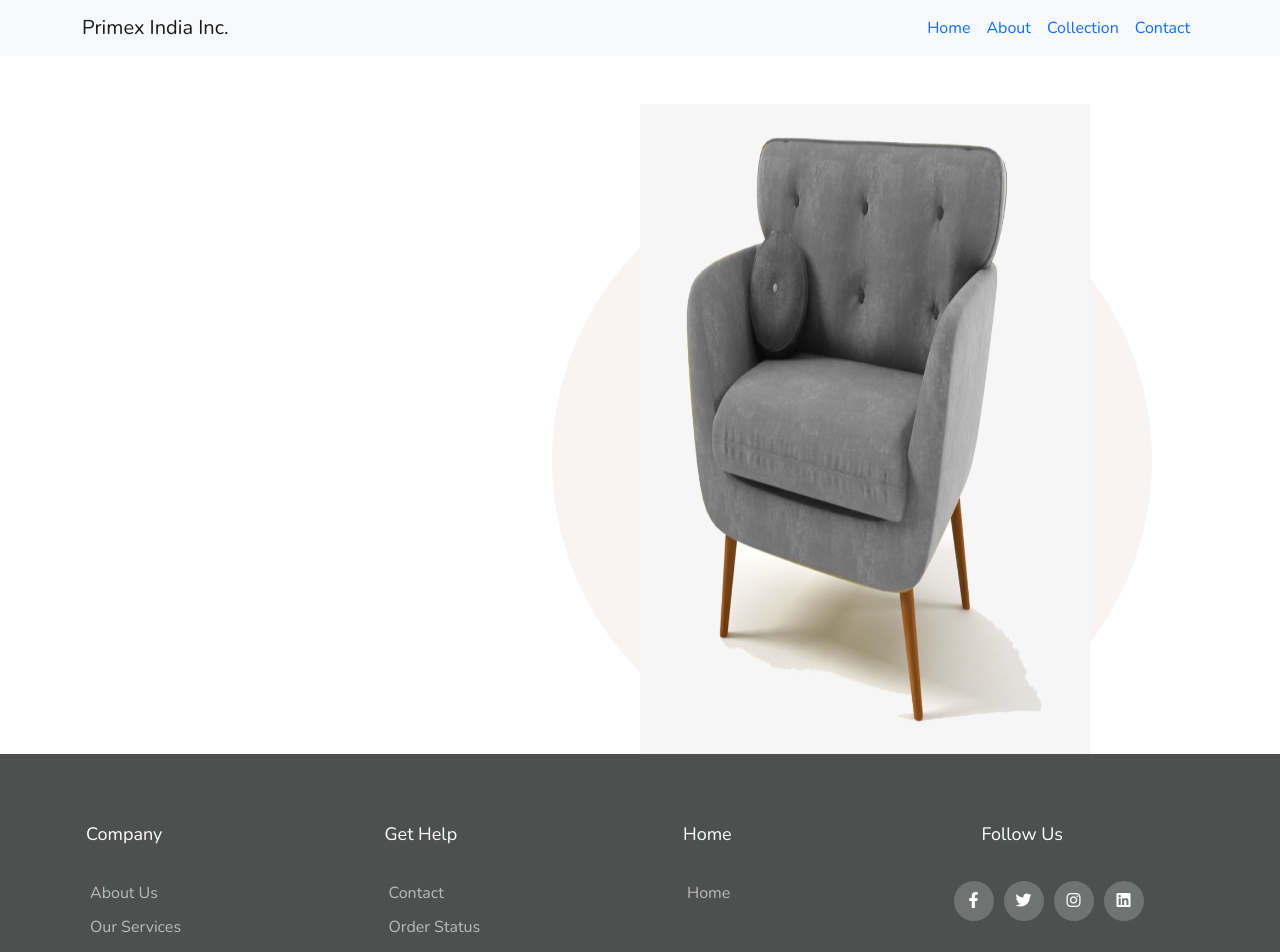
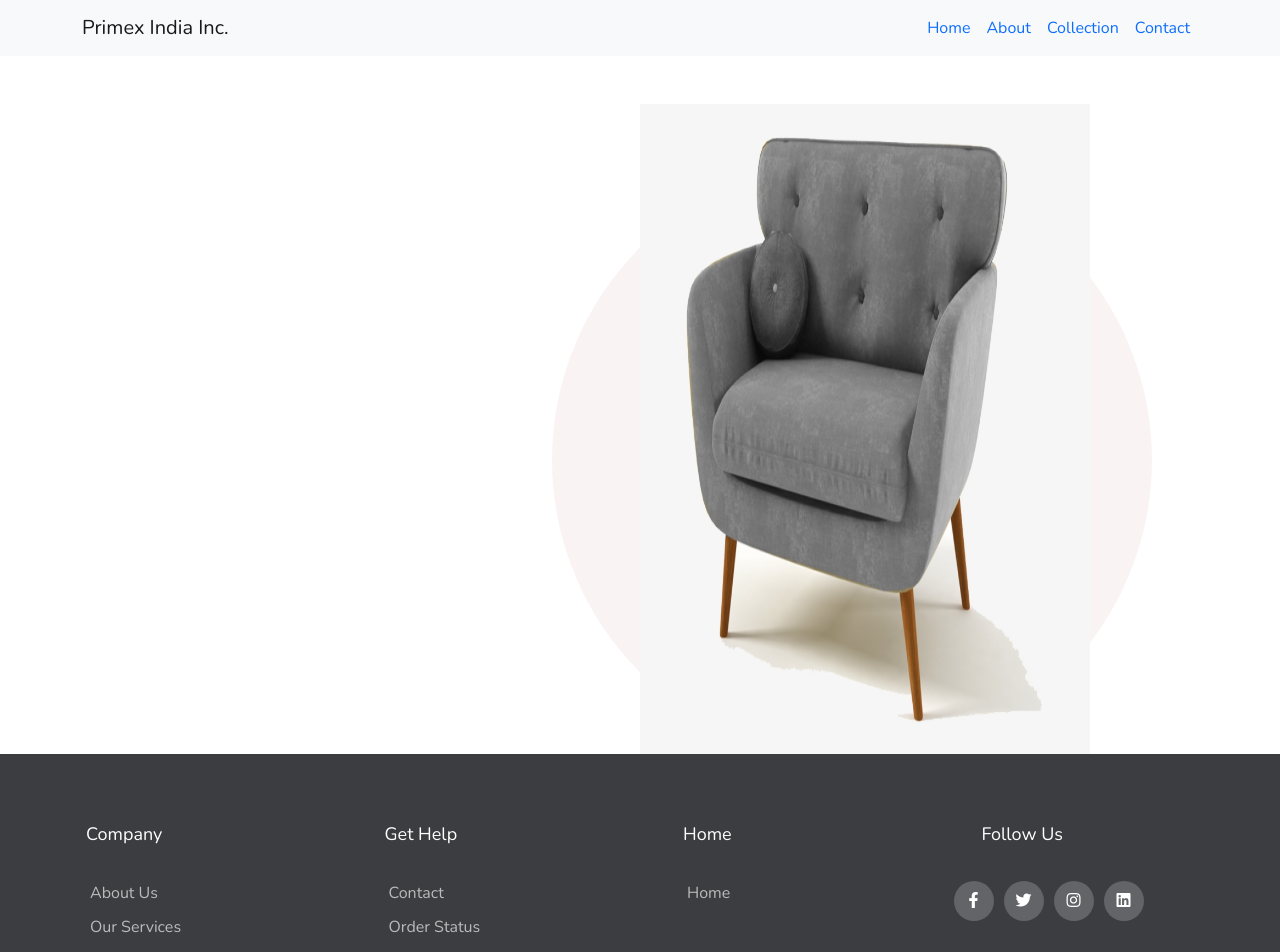
Before and after one commit to prashant0829/trade-site, a React (Create React App) app: page / in a window 1280 px wide. Shown: the top 952 px of the page. Built offline with nearby package versions, Linux system fonts and the light colour scheme.

Commit message:
imagwwww

```diff
--- a/src/App.css
+++ b/src/App.css
@@ -13,7 +13,7 @@
 }
 .footer {
   /* margin-top: 1080px; */
-  background-color: #4e5050;
+  background-color: #3c3d41;
   padding: 70px 0;
 }
 ul {
```
